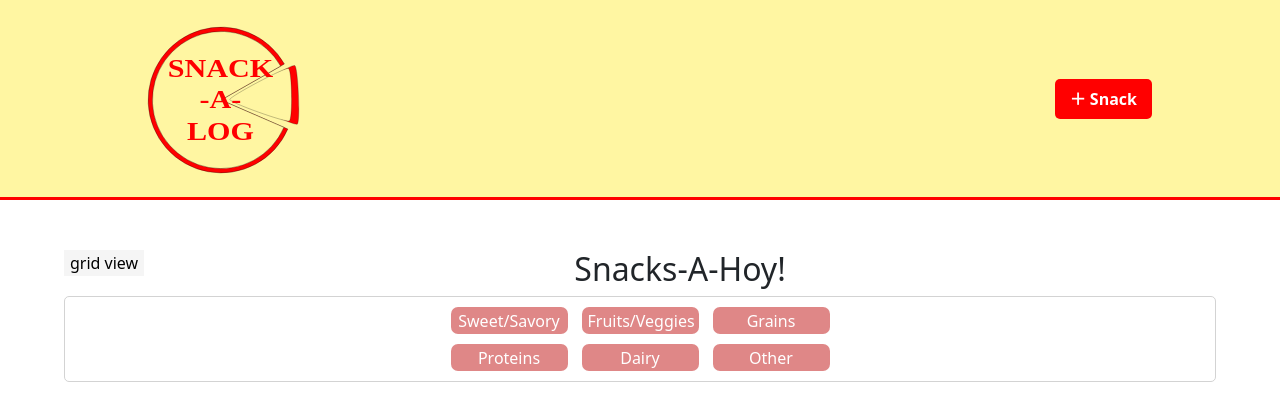
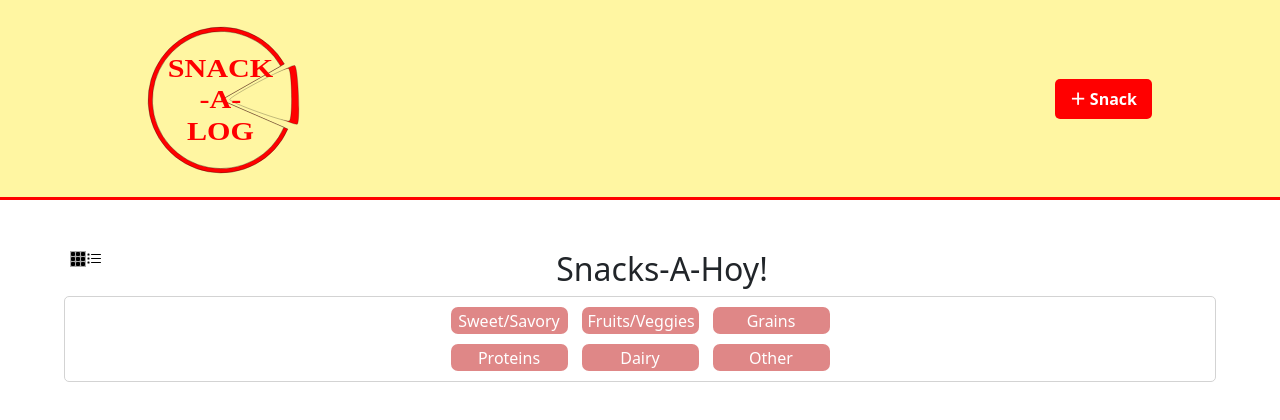
Before and after one commit to SuperNinjaEv/snackalog_front_end, a React (Create React App) app: page /snacks in a window 1280 px wide. Shown: the top 420 px of the page. Built offline with nearby package versions, Linux system fonts and the light colour scheme; no server answers.

Commit message:
grid or list view button icons

```diff
--- a/package.json
+++ b/package.json
@@ -8,6 +8,7 @@
     "@testing-library/user-event": "^13.5.0",
     "axios": "^1.4.0",
     "bootstrap": "^5.2.3",
+    "bootstrap-icons": "^1.10.5",
     "dotenv": "^16.0.3",
     "express": "^4.18.2",
     "nodemon": "^2.0.22",
--- a/src/Components/categories.css
+++ b/src/Components/categories.css
@@ -42,3 +42,7 @@
   box-shadow: 0 0.5em 0.5em -0.4em var(--hover);
   transform: translateY(-0.25em);
 }
+
+/* body {
+  position: center;
+} */
--- a/src/Pages/Index.js
+++ b/src/Pages/Index.js
@@ -1,36 +1,50 @@
 import Snacks from '../Components/Snacks';
 import Categories from '../Components/Categories';
 import { useState } from 'react';
-import './index.css';
 
 function Index() {
 
    const [viewMode, setViewMode] = useState("inline-grid");
 
-  const [gridOrList, setGridorList] = useState("grid view")
+   const [backgroundGridColor, setBackgroundGridColor] = useState("darkgrey");
+
+   const [backgroundListColor, setBackgroundListColor] = useState("white");
+
+   const [selectedCategory, setSelectedCategory] = useState('all-snacks');
+
+   const REACT_APP_API_URL = process.env.REACT_APP_API_URL;
 
   function handleViewMode() {
 
     if (viewMode === "inline-grid") {
 
       setViewMode("grid");
-      setGridorList("List");
+      setBackgroundGridColor("white");
+      setBackgroundListColor("darkgrey");
+      console.log("check")
     }
 
     else if (viewMode === "grid") {
 
       setViewMode("inline-grid");
-      setGridorList("Grid");
+      setBackgroundGridColor("darkgrey");
+      setBackgroundListColor("white");
+      console.log("check");
     }
   }
 
-  const [selectedCategory, setSelectedCategory] = useState('all-snacks');
-
-  const REACT_APP_API_URL = process.env.REACT_APP_API_URL;
-
   return (
     <div className="Index">
-      <button onClick={handleViewMode} className='viewMode-btn' style={{float: "left"}}> {gridOrList} </button>
+      <button className='viewMode-btn' style={{float: "left", backgroundColor: "white", border: "none"}} onClick={event => handleViewMode(event)}>
+      <svg xmlns="http://www.w3.org/2000/svg" name='grid' width="16" height="16" viewBox="0 0 16 16" style={{float: "left", backgroundColor: backgroundGridColor}}>
+        <path d="M1 2a1 1 0 0 1 1-1h2a1 1 0 0 1 1 1v2a1 1 0 0 1-1 1H2a1 1 0 0 1-1-1V2zm5 0a1 1 0 0 1 1-1h2a1 1 0 0 1 1 1v2a1 1 0 0 1-1 1H7a1 1 0 0 1-1-1V2zm5 0a1 1 0 0 1 1-1h2a1 1 0 0 1 1 1v2a1 1 0 0 1-1 1h-2a1 1 0 0 1-1-1V2zM1 7a1 1 0 0 1 1-1h2a1 1 0 0 1 1 1v2a1 1 0 0 1-1 1H2a1 1 0 0 1-1-1V7zm5 0a1 1 0 0 1 1-1h2a1 1 0 0 1 1 1v2a1 1 0 0 1-1 1H7a1 1 0 0 1-1-1V7zm5 0a1 1 0 0 1 1-1h2a1 1 0 0 1 1 1v2a1 1 0 0 1-1 1h-2a1 1 0 0 1-1-1V7zM1 12a1 1 0 0 1 1-1h2a1 1 0 0 1 1 1v2a1 1 0 0 1-1 1H2a1 1 0 0 1-1-1v-2zm5 0a1 1 0 0 1 1-1h2a1 1 0 0 1 1 1v2a1 1 0 0 1-1 1H7a1 1 0 0 1-1-1v-2zm5 0a1 1 0 0 1 1-1h2a1 1 0 0 1 1 1v2a1 1 0 0 1-1 1h-2a1 1 0 0 1-1-1v-2z"/>
+      </svg>
+      <svg xmlns="http://www.w3.org/2000/svg" name='list' width="16" height="16" viewBox="0 0 16 16" style={{float: "left", backgroundColor: backgroundListColor}}>
+        <path d="M2 2.5a.5.5 0 0 0-.5.5v1a.5.5 0 0 0 .5.5h1a.5.5 0 0 0 .5-.5V3a.5.5 0 0 0-.5-.5H2zM3 3H2v1h1V3z"/>
+        <path d="M5 3.5a.5.5 0 0 1 .5-.5h9a.5.5 0 0 1 0 1h-9a.5.5 0 0 1-.5-.5zM5.5 7a.5.5 0 0 0 0 1h9a.5.5 0 0 0 0-1h-9zm0 4a.5.5 0 0 0 0 1h9a.5.5 0 0 0 0-1h-9z"/>
+        <path d="M1.5 7a.5.5 0 0 1 .5-.5h1a.5.5 0 0 1 .5.5v1a.5.5 0 0 1-.5.5H2a.5.5 0 0 1-.5-.5V7zM2 7h1v1H2V7zm0 3.5a.5.5 0 0 0-.5.5v1a.5.5 0 0 0 .5.5h1a.5.5 0 0 0 .5-.5v-1a.5.5 0 0 0-.5-.5H2zm1 .5H2v1h1v-1z"/>
+      </svg>
+      </button>
       <h2>Snacks-A-Hoy!</h2>
       <Categories setSelectedCategory={setSelectedCategory} />
       <br />
--- a/src/Pages/index.css
+++ /dev/null
@@ -1,5 +0,0 @@
-button {
-    float: left;
-    border: none;
-    background-color: whitesmoke;
-}
--- a/src/components/Snack.js
+++ b/src/components/Snack.js
@@ -17,7 +17,6 @@ export default function Snack(props) {
       .get(`${REACT_APP_API_URL}/snacks/${props.snack.id}`)
       .then(response => {
         setTheSnack(response.data);
-        console.log(response.data);
       })
       .catch(e => {
         console.error('catch', e);
```
Also changed, not shown: 1 other file (tests, documents, lock files or other folders).
